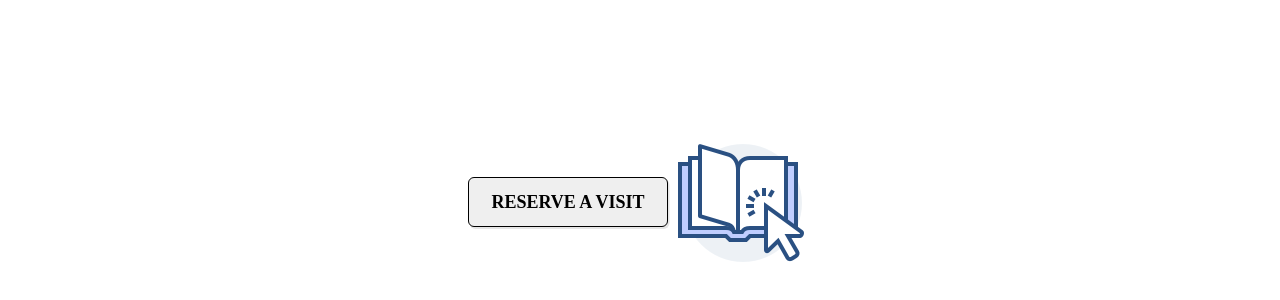
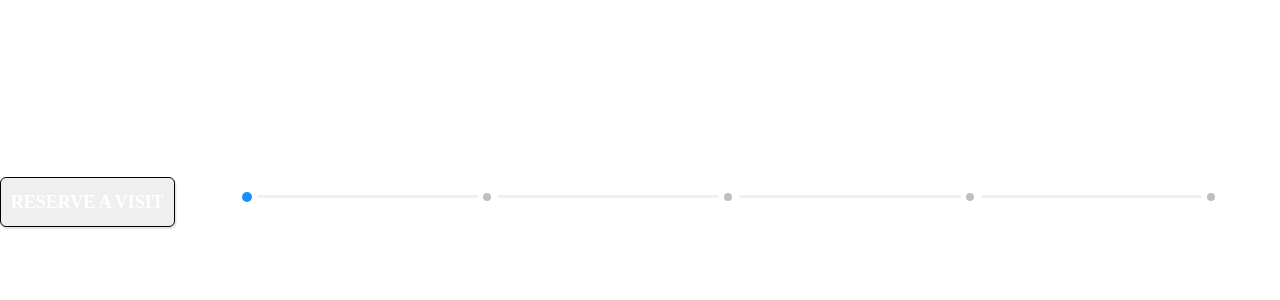
Before and after one commit to Buashei/reservationModule-React-TypeScript, a React (Create React App) app: page / in a window 1280 px wide. Shown: the part 198-498 px from the top of the page. Built offline with nearby package versions, Linux system fonts and the light colour scheme.

Commit message:
A dot identifier of steps has been added, it must be styled

```diff
--- a/src/App.tsx
+++ b/src/App.tsx
@@ -1,6 +1,7 @@
 import React from 'react';
 import { BrowserRouter as Router, Switch, Route } from 'react-router-dom';
 import { ThemeProvider } from 'styled-components';
+import 'antd/dist/antd.css';
 
 import { GlobalStyle } from './App.styles';
 import { theme } from './utils/theme';
--- /dev/null
+++ b/src/components/DotStepIndicator/DotStepIndicator.tsx
@@ -0,0 +1,43 @@
+// eslint-disable
+import React from 'react';
+import { Steps, Tooltip } from 'antd';
+import { colors } from '../../utils/colors';
+
+const { Step } = Steps;
+
+const popoverInformation = (index: number) => {
+  switch (index) {
+    case 0:
+      return 'Select Service';
+    case 1:
+      return 'Select Service Extras';
+    case 2:
+      return 'Select Agent';
+    case 3:
+      return 'Select Date & Time';
+    case 4:
+      return 'Enter Information';
+    case 5:
+      return 'Confirmation';
+    default:
+      break;
+  }
+};
+
+const customDot: React.FC = (dot, { index }) => (
+  <Tooltip title={<span>{popoverInformation(index)}</span>} placement='bottom' color={colors.main}>
+    {dot}
+  </Tooltip>
+);
+
+export const DotStepIndicator: React.FC = () => {
+  return (
+    <Steps current={0} progressDot={customDot} direction={'horizontal'}>
+      <Step />
+      <Step />
+      <Step />
+      <Step />
+      <Step />
+    </Steps>
+  );
+};
--- a/src/pages/main/Main.tsx
+++ b/src/pages/main/Main.tsx
@@ -2,11 +2,10 @@ import React, { useState } from 'react';
 
 import { Modal } from '../../components/Modal/Modal';
 import { Button } from '../../components/Button/Button';
-import { CustomIcon } from '../../components/CustomIcon/CustomIcon';
+import { DotStepIndicator } from '../../components/DotStepIndicator/DotStepIndicator';
 
 const Main: React.FC = () => {
   const [show, setShow] = useState(false);
-  console.log(show);
 
   return (
     <>
@@ -14,7 +13,7 @@ const Main: React.FC = () => {
         Reserve a visit
       </Button>
       <Modal show={show} onClose={() => setShow(false)} />
-      <CustomIcon type='selectService' />
+      <DotStepIndicator />
     </>
   );
 };
```
Also changed, not shown: 1 other file (tests, documents, lock files or other folders).
